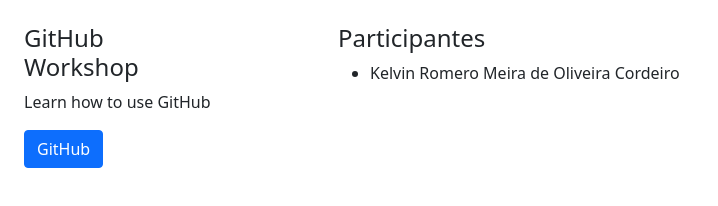
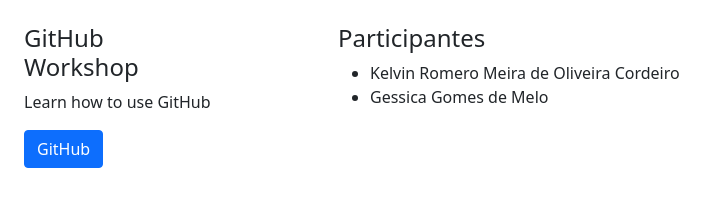
Before and after one commit to kord-ai/git-workshop, a plain HTML site: page index.html in a window 1280 px wide. Shown: the whole page, without its empty margins (0-718 px from the left). Drawn offline with nearby package versions, Linux system fonts and the light colour scheme.

Commit message:
gessica_melo

```diff
--- a/index.html
+++ b/index.html
@@ -24,6 +24,7 @@
             <h4>Participantes</h4>
             <ul>
                 <li>Kelvin Romero Meira de Oliveira Cordeiro</li>
+                <li>Gessica Gomes de Melo </li>
             </ul>
         </main>
     </div>
```
